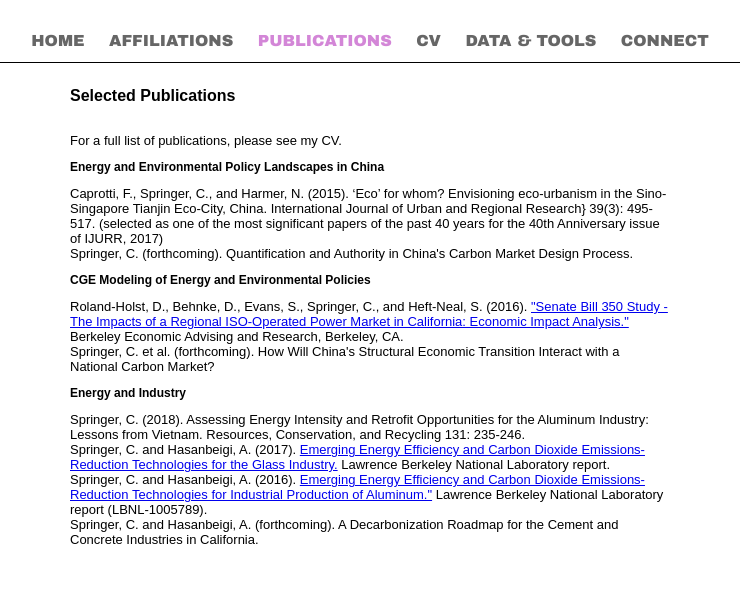
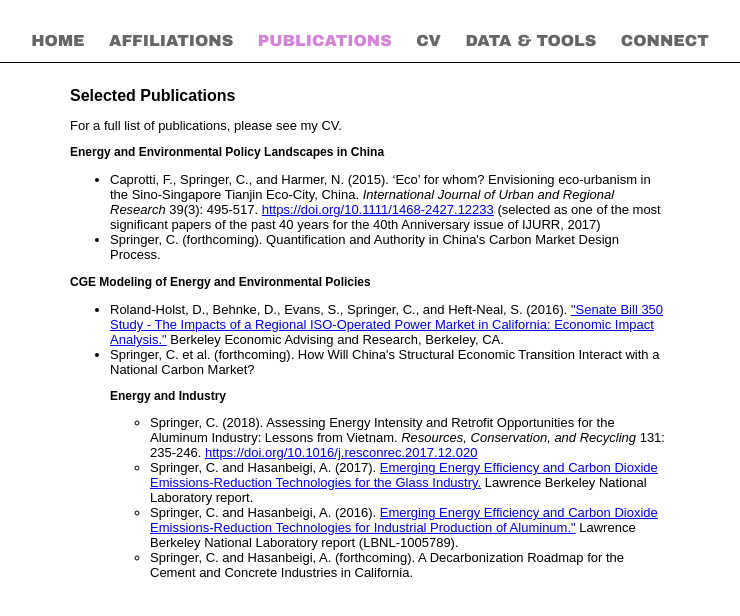
Before and after one commit to ccspringer/ccspringer.github.io, a Jekyll site: the page built from Publications/index.html, in a window 1280 px wide. Shown: the top 616 px of the page, without its empty margins (270-1010 px from the left). Built offline with Jekyll 4.4.1, drawn with Linux system fonts in a browser that asks for light colours.

Commit message:
Fix publications formatting

```diff
--- a/Publications/index.html
+++ b/Publications/index.html
@@ -4,19 +4,23 @@
 ---
 
 <h2>Selected Publications</h2>
-<p><br></p>
 <p>For a full list of publications, please see my CV.</p>
 
 <h3>Energy and Environmental Policy Landscapes in China</h3>
-<p>Caprotti, F., Springer, C., and Harmer, N. (2015).  ‘Eco’ for whom? Envisioning eco-urbanism in the Sino-Singapore Tianjin Eco-City, China. International Journal of Urban and Regional Research} 39(3): 495-517. <a href="https://doi.org/10.1111/1468-2427.12233"></a> (selected as one of the most significant papers of the past 40 years for the 40th Anniversary issue of IJURR, 2017)</p>
-<p>Springer, C. (forthcoming). Quantification and Authority in China's Carbon Market Design Process.</p>
+<ul>
+<li><p>Caprotti, F., Springer, C., and Harmer, N. (2015).  ‘Eco’ for whom? Envisioning eco-urbanism in the Sino-Singapore Tianjin Eco-City, China. <i>International Journal of Urban and Regional Research</i> 39(3): 495-517. <a href="https://doi.org/10.1111/1468-2427.12233">https://doi.org/10.1111/1468-2427.12233</a> (selected as one of the most significant papers of the past 40 years for the 40th Anniversary issue of IJURR, 2017)</p></li>
+<li><p>Springer, C. (forthcoming). Quantification and Authority in China's Carbon Market Design Process.</p></li>
+</ul>
 
 <h3>CGE Modeling of Energy and Environmental Policies</h3>
-<p>Roland-Holst, D., Behnke, D., Evans, S., Springer, C., and Heft-Neal, S. (2016). <a href="https://www.caiso.com/Documents/SB350Study-Volume1Purpose-ApproachandFindings-MainReport.pdf">"Senate Bill 350 Study - The Impacts of a Regional ISO-Operated Power Market in California: Economic Impact Analysis."</a> Berkeley Economic Advising and Research, Berkeley, CA.</p>
-<p>Springer, C. et al. (forthcoming). How Will China's Structural Economic Transition Interact with a National Carbon Market?</p>
+<ul>
+<li><p>Roland-Holst, D., Behnke, D., Evans, S., Springer, C., and Heft-Neal, S. (2016). <a href="https://www.caiso.com/Documents/SB350Study-Volume1Purpose-ApproachandFindings-MainReport.pdf">"Senate Bill 350 Study - The Impacts of a Regional ISO-Operated Power Market in California: Economic Impact Analysis."</a> Berkeley Economic Advising and Research, Berkeley, CA.</p></li>
+<li><p>Springer, C. et al. (forthcoming). How Will China's Structural Economic Transition Interact with a National Carbon Market?</p></li>
 
 <h3>Energy and Industry</h3>
-<p>Springer, C. (2018). Assessing Energy Intensity and Retrofit Opportunities for the Aluminum Industry: Lessons from Vietnam. Resources, Conservation, and Recycling 131: 235-246. <a href="https://doi.org/10.1016/j.resconrec.2017.12.020"></a></p>
-<p>Springer, C. and Hasanbeigi, A. (2017). <a href="https://china.lbl.gov/publications/emerging-energy-efficiency-and-1">Emerging Energy Efficiency and Carbon Dioxide Emissions-Reduction Technologies for the Glass Industry.</a> Lawrence Berkeley National Laboratory report.</p>
-<p>Springer, C. and Hasanbeigi, A. (2016). <a href="https://eta.lbl.gov/publications/emerging-energy-efficiency-carbon-0">Emerging Energy Efficiency and Carbon Dioxide Emissions-Reduction Technologies for Industrial Production of Aluminum."</a> Lawrence Berkeley National Laboratory report (LBNL-1005789).</p>
-<p>Springer, C. and Hasanbeigi, A. (forthcoming). A Decarbonization Roadmap for the Cement and Concrete Industries in California.</p>
+<ul>
+<li><p>Springer, C. (2018). Assessing Energy Intensity and Retrofit Opportunities for the Aluminum Industry: Lessons from Vietnam. <i>Resources, Conservation, and Recycling</i> 131: 235-246. <a href="https://doi.org/10.1016/j.resconrec.2017.12.020">https://doi.org/10.1016/j.resconrec.2017.12.020</a></p></li>
+<li><p>Springer, C. and Hasanbeigi, A. (2017). <a href="https://china.lbl.gov/publications/emerging-energy-efficiency-and-1">Emerging Energy Efficiency and Carbon Dioxide Emissions-Reduction Technologies for the Glass Industry.</a> Lawrence Berkeley National Laboratory report.</p></li>
+<li><p>Springer, C. and Hasanbeigi, A. (2016). <a href="https://eta.lbl.gov/publications/emerging-energy-efficiency-carbon-0">Emerging Energy Efficiency and Carbon Dioxide Emissions-Reduction Technologies for Industrial Production of Aluminum."</a> Lawrence Berkeley National Laboratory report (LBNL-1005789).</p></li>
+<li><p>Springer, C. and Hasanbeigi, A. (forthcoming). A Decarbonization Roadmap for the Cement and Concrete Industries in California.</p></li>
+</ul>
```
